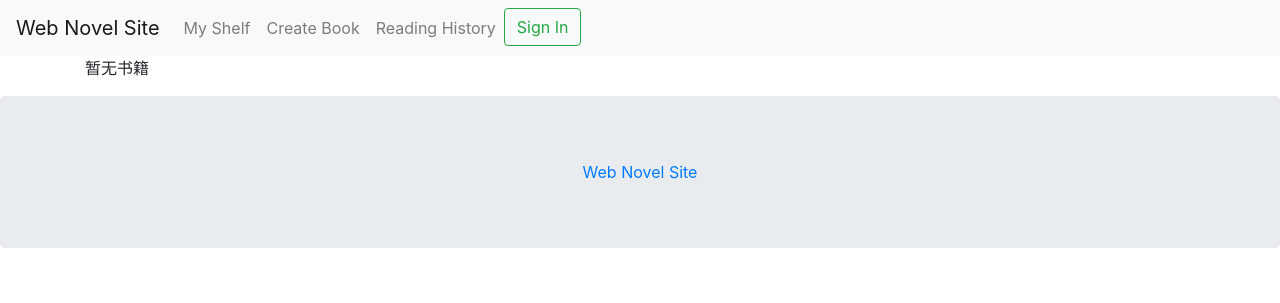
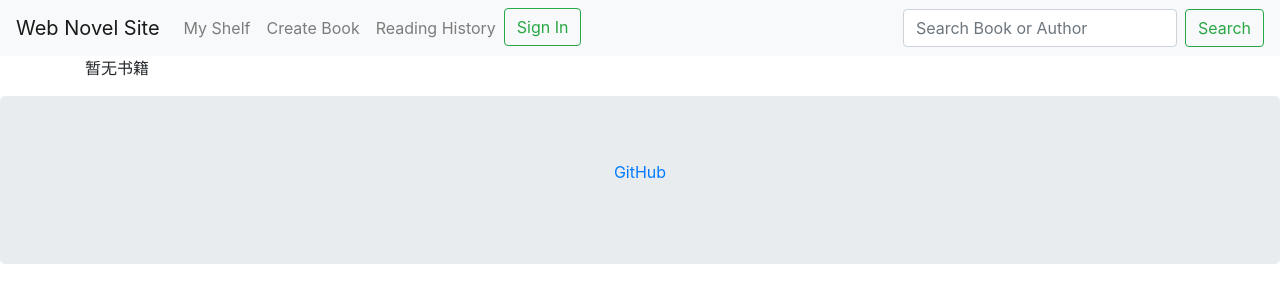
Before and after one commit to TeraDew/DjangoNovelSite, a Django app: page / in a window 1280 px wide. Shown: the top 303 px of the page. Run offline with Django 3.2, Linux system fonts and the light colour scheme; data that the repository does not hold is empty; some libraries are stand-ins or nearby versions.

Commit message:
feat: search docs: add readme.md and license

```diff
--- a/novel/urls.py
+++ b/novel/urls.py
@@ -18,4 +18,5 @@ urlpatterns = [
     path('category/create/', views.CategoryCreatePopup, name='CategoryCreate'),
     path('chapter/create/<int:pk>/',
          views.CreateChapter.as_view(), name='chapter_create'),
+    path('search/', views.search, name='search'),
 ]
--- a/novel/views.py
+++ b/novel/views.py
@@ -9,37 +9,13 @@ from django.views.generic import ListView, DetailView, CreateView
 from .models import Book, Chapter, History
 from django.utils import timezone
 from django.urls import reverse
+from django.db.models import Q
 import markdown
 from .forms import BookForm, AuthorForm, CategoryForm
 from django.views.decorators.csrf import csrf_exempt
 
 
 # Create your views here.
-def index(request):
-    book_list = Book.objects.all()
-    page_name = 'Home'
-    return render(request, 'novel/index.html', context={
-        'book_list': book_list,
-        'page_name': page_name
-    })
-
-
-def book_detail_view(request, book_id):
-    book = get_object_or_404(Book, pk=book_id)
-    chapters = Chapter.objects.filter(book=book)
-    return render(request, 'novel/book_detail.html', context={
-        'book': book,
-        'chapters': chapters
-    })
-
-
-def chapter_detail_view(request, chapter_id):
-    chapter = get_object_or_404(Chapter, pk=chapter_id)
-    chapter.body = markdown.markdown(chapter.body, extensions=[
-                                     'markdown.extensions.extra', 'markdown.extensions.codehilite', 'markdown.extensions.toc', ])
-    return render(request, 'novel/chapter_detail.html', context={
-        'chapter': chapter,
-    })
 
 
 def str_to_html(str):
@@ -53,7 +29,7 @@ def str_to_html(str):
 class BookList(ListView):
     model = Book
     template_name = 'novel/index.html'
-    paginate_by = 2
+    paginate_by = 12
 
     def get_context_data(self, **kwargs):
         context = super(BookList, self).get_context_data(**kwargs)
@@ -163,6 +139,7 @@ def create_book(request):
     return render(request, 'novel/create_book.html', context={'form': form})
 
 
+@login_required(login_url='login')
 def AuthorCreatePopup(request):
     form = AuthorForm(request.POST or None)
     if form.is_valid():
@@ -172,6 +149,7 @@ def AuthorCreatePopup(request):
     return render(request, "novel/add_form.html", {'form': form, 'model': 'Author'})
 
 
+@login_required(login_url='login')
 def AuthorEditPopup(request, pk=None):
     instance = get_object_or_404(Author, pk=pk)
     form = AuthorForm(request.POST or None, instance=instance)
@@ -193,6 +171,7 @@ def get_author_id(request):
     return HttpResponse("/")
 
 
+@login_required(login_url='login')
 def CategoryCreatePopup(request):
     form = CategoryForm(request.POST or None)
     if form.is_valid():
@@ -238,3 +217,17 @@ class CreateBook(CreateView):
     def form_valid(self, form):
         form.instance.uploader = self.request.user
         return super(CreateBook, self).form_valid(form)
+
+
+def search(request):
+    q = request.GET.get('q')
+    err_msg = ''
+
+    if not q:
+        err_msg = 'please input key word'
+        return render(request, 'novel/index.html', {'error_msg': err_msg})
+
+    book_list = Book.objects.filter(
+        Q(title__icontains=q) | Q(authors__name__icontains=q)).distinct()
+    return render(request, 'novel/index.html', {'error_msg': err_msg,
+                                                'book_list': book_list})
--- a/templates/base.html
+++ b/templates/base.html
@@ -7,11 +7,10 @@
         <title>{% block title %}{% endblock %}</title>
         <meta name="viewport" content="width=device-width, initial-scale=1.0">
         <link rel="stylesheet" type="text/css" href="{% static 'novel/css/bootstrap.min.css' %}">
-        <script src="https://cdn.staticfile.org/jquery/2.1.1/jquery.min.js"></script>
-        <script src="{% static 'novel/js/bootstrap.min.js' %}"></script>
+
     </head>
     <body>
-
+      <header>
         <nav class="navbar navbar-expand-lg navbar-light bg-light">
                 <a class="navbar-brand" href="/">Web Novel Site</a>
                 <button class="navbar-toggler" type="button" data-toggle="collapse" data-target="#navbarSupportedContent" aria-controls="navbarSupportedContent" aria-expanded="false" aria-label="Toggle navigation">
@@ -65,12 +64,23 @@
                     </li>
                     {% endif %}
                   </ul>
+                  <form class="form-inline my-2 my-lg-0" method="GET" id="searchform" action="{% url 'novel:search' %}">
+                      <input class="form-control mr-sm-2" type="search" placeholder="Search Book or Author" aria-label="Search" name="q" required>
+                      <button class="btn btn-outline-success my-2 my-sm-0" type="submit">Search</button>
+                    </form>
+                  </div>
           </nav>
+          </header>
                 {% block content %}
                 {% endblock %}
-
       <div class="jumbotron text-center" style="margin-bottom:0">
-            <a href="/">Web Novel Site</a>
+            <ul class="list-inline">
+                <li class="list-inline-item"><a href="#">GitHub</a></li>
+              </ul>
       </div>
+      <script src="{% static 'novel/js/bootstrap.min.js' %}"></script>
+      <script src="https://code.jquery.com/jquery-3.3.1.slim.min.js" integrity="sha384-q8i/X+965DzO0rT7abK41JStQIAqVgRVzpbzo5smXKp4YfRvH+8abtTE1Pi6jizo" crossorigin="anonymous"></script>
+      <script>window.jQuery || document.write('<script src="/docs/4.3/assets/js/vendor/jquery-slim.min.js"><\/script>')</script>
+      <script src="{% static 'novel/js/bootstrap.bundle.min.js' %}"></script>
     </body>
 </html>
--- a/templates/novel/index.html
+++ b/templates/novel/index.html
@@ -14,6 +14,9 @@
 
 <div class="container">
     <div class ="row">
+        {% if error_msg %}
+            <p>{{ error_msg }}</p>
+        {% endif %}
         {% for book in book_list %}
         <div class ="col-sm-3">
             <div class="container">
```
Also changed, not shown: README.MD (added), 1 other file. Lines whose indentation alone changed are shown as unchanged.
